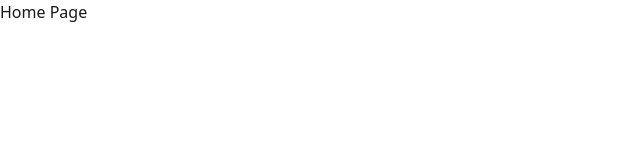
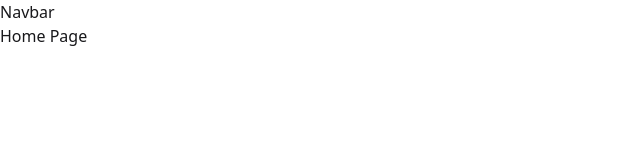
Before and after one commit to ashiqur0/zap-shift-client, a React (Vite) app: page / in a window 1280 px wide. Shown: the top 160 px of the page, without its empty margins (0-640 px from the left). Built offline with nearby package versions, Linux system fonts and the light colour scheme.

Commit message:
UI: Navbar Added

```diff
--- /dev/null
+++ b/src/UI/Navbar.jsx
@@ -0,0 +1,11 @@
+import React from 'react';
+
+const Navbar = () => {
+    return (
+        <div>
+            <h1>Navbar</h1>
+        </div>
+    );
+};
+
+export default Navbar;
--- a/src/layout/RootLayout.jsx
+++ b/src/layout/RootLayout.jsx
@@ -1,9 +1,11 @@
 import React from 'react';
 import { Outlet } from 'react-router';
+import Navbar from '../UI/Navbar';
 
 const RootLayout = () => {
     return (
         <div>
+            <Navbar />
             <Outlet />
         </div>
     );
```
